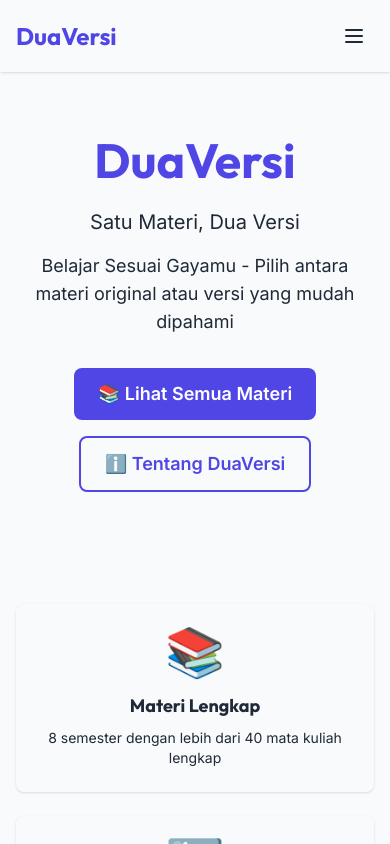
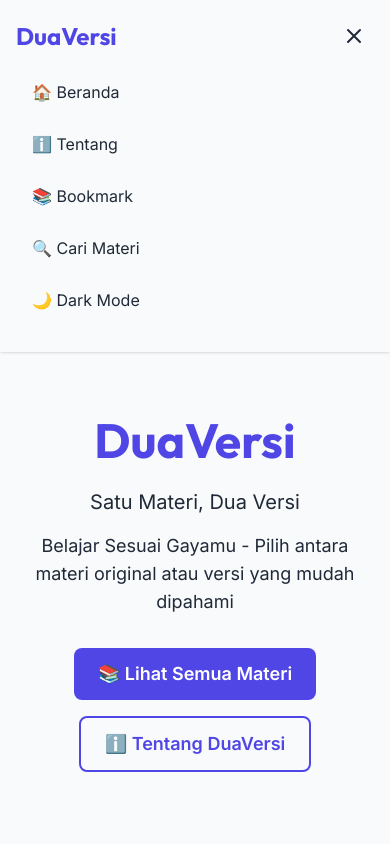
Before and after one commit to Izumi54/DuaVersi, a Next.js app: page / in a window 390 px wide. Both pictures are taken after a click on the button "Toggle menu". Shown: the top 844 px of the page. Built offline with nearby package versions, Linux system fonts and the light colour scheme.

Commit message:
memperbaiki error di hamberger icon(menu) bagaian tampilan mobile

```diff
--- a/src/components/layout/header.jsx
+++ b/src/components/layout/header.jsx
@@ -1,6 +1,7 @@
 'use client'
 
 import Link from 'next/link'
+import { useState } from 'react'
 import { usePathname } from 'next/navigation'
 import Kontainer from './kontainer'
 import Tombol from '../ui/tombol'
@@ -13,6 +14,12 @@ import { useTheme } from '@/hooks/useTheme'
 export default function Header() {
     const pathname = usePathname()
     const { isDark, toggleTheme } = useTheme()
+    const [mobileMenuOpen, setMobileMenuOpen] = useState(false)
+
+    const toggleMobileMenu = () => {
+        setMobileMenuOpen(!mobileMenuOpen)
+    }
+
     return (
         <header
             className="sticky top-0 z-50 shadow-sm"
@@ -78,12 +85,73 @@ export default function Header() {
                     </div>
 
                     {/* Mobile Menu Button */}
-                    <button className="md:hidden p-2">
-                        <svg className="w-6 h-6" fill="none" stroke="currentColor" viewBox="0 0 24 24">
-                            <path strokeLinecap="round" strokeLinejoin="round" strokeWidth={2} d="M4 6h16M4 12h16M4 18h16" />
-                        </svg>
+                    <button
+                        className="md:hidden p-2 rounded-lg"
+                        onClick={toggleMobileMenu}
+                        style={{ color: 'var(--color-text-primary)' }}
+                        aria-label="Toggle menu"
+                    >
+                        {mobileMenuOpen ? (
+                            <svg className="w-6 h-6" fill="none" stroke="currentColor" viewBox="0 0 24 24">
+                                <path strokeLinecap="round" strokeLinejoin="round" strokeWidth={2} d="M6 18L18 6M6 6l12 12" />
+                            </svg>
+                        ) : (
+                            <svg className="w-6 h-6" fill="none" stroke="currentColor" viewBox="0 0 24 24">
+                                <path strokeLinecap="round" strokeLinejoin="round" strokeWidth={2} d="M4 6h16M4 12h16M4 18h16" />
+                            </svg>
+                        )}
                     </button>
                 </div>
+
+                {/* Mobile Menu Dropdown */}
+                {mobileMenuOpen && (
+                    <div className="md:hidden mt-4 pb-4 space-y-3">
+                        <Link
+                            href="/"
+                            className="block py-2 px-4 rounded-lg hover:opacity-70 transition"
+                            style={{ color: 'var(--color-text-primary)' }}
+                            onClick={() => setMobileMenuOpen(false)}
+                        >
+                            🏠 Beranda
+                        </Link>
+                        <Link
+                            href="/tentang"
+                            className="block py-2 px-4 rounded-lg hover:opacity-70 transition"
+                            style={{ color: 'var(--color-text-primary)' }}
+                            onClick={() => setMobileMenuOpen(false)}
+                        >
+                            ℹ️ Tentang
+                        </Link>
+                        <Link
+                            href="/bookmark"
+                            className="block py-2 px-4 rounded-lg hover:opacity-70 transition"
+                            style={{ color: 'var(--color-text-primary)' }}
+                            onClick={() => setMobileMenuOpen(false)}
+                        >
+                            📚 Bookmark
+                        </Link>
+                        <Link
+                            href="/cari"
+                            className="block py-2 px-4 rounded-lg hover:opacity-70 transition"
+                            style={{ color: 'var(--color-text-primary)' }}
+                            onClick={() => setMobileMenuOpen(false)}
+                        >
+                            🔍 Cari Materi
+                        </Link>
+
+                        {/* Dark Mode Toggle - Mobile */}
+                        <button
+                            onClick={() => {
+                                toggleTheme()
+                                setMobileMenuOpen(false)
+                            }}
+                            className="w-full text-left py-2 px-4 rounded-lg hover:opacity-70 transition"
+                            style={{ color: 'var(--color-text-primary)' }}
+                        >
+                            {isDark ? '☀️ Light Mode' : '🌙 Dark Mode'}
+                        </button>
+                    </div>
+                )}
             </nav>
         </header>
     )
```
